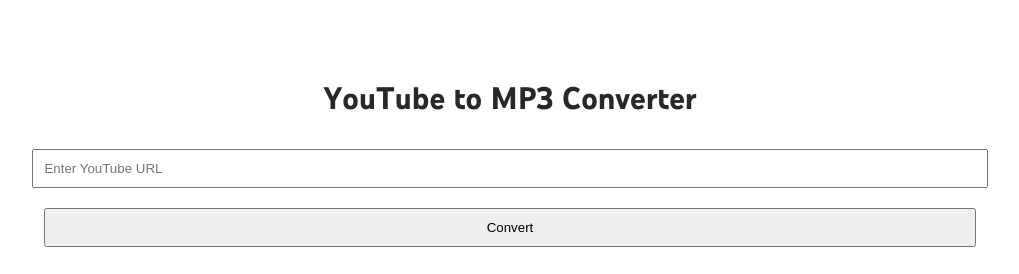
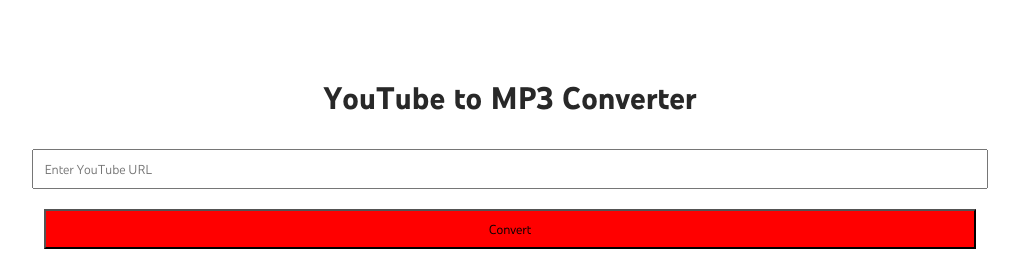
Before and after one commit to connor-jason/YouTubeToMP3, a website: page public/index.html in a window 1280 px wide. Shown: the top 274 px of the page, without its empty margins (130-1149 px from the left). Drawn offline with Linux system fonts and the light colour scheme.

Commit message:
fixed css linking and custom font

```diff
--- a/public/index.html
+++ b/public/index.html
@@ -5,7 +5,7 @@
     <meta name="viewport" content="width=device-width, initial-scale=1.0">
     <title>YouTube to MP3 Converter</title>
     <link rel="icon" href="./favicon.ico">
-    <link rel="stylesheet" href="styles.css">
+    <link rel="stylesheet" href="./styles.css">
 </head>
 <body>
     <h1>YouTube to MP3 Converter</h1>
--- a/public/styles.css
+++ b/public/styles.css
@@ -1,21 +1,21 @@
 /* Add custom fonts for YouTube style text */
 @font-face {
     font-family: 'YouTubeSans';
-    src: url('fonts/YouTubeSansRegular.otf') format('opentype');
+    src: url('/fonts/YouTubeSansRegular.otf') format('opentype');
     font-weight: normal;
     font-style: normal;
 }
 
 @font-face {
     font-family: 'YouTubeSans';
-    src: url('fonts/YouTubeSansBold.otf') format('opentype');
+    src: url('/fonts/YouTubeSansBold.otf') format('opentype');
     font-weight: bold;
     font-style: normal;
 }
 
 @font-face {
     font-family: 'YouTubeSans';
-    src: url('fonts/YouTubeSansBlack.otf') format('opentype');
+    src: url('/fonts/YouTubeSansBlack.otf') format('opentype');
     font-weight: 900;
     font-style: normal;
 }
@@ -28,11 +28,25 @@
     color: #282828;
 }
 
-input, button {
+input {
+    font-family: 'YouTubeSans', sans-serif;
     padding: 10px;
     margin: 10px;
     width: 80%;
 }
+
+button {
+    font-family: 'YouTubeSans', sans-serif;
+    padding: 10px;
+    margin: 10px;
+    width: 80%;
+    background-color: #FF0000;
+}
+
+button:active {
+    background-color: #ca0000;
+}
+
 
 #result {
     margin-top: 20px;
```
Also changed, not shown: 1 other file.
